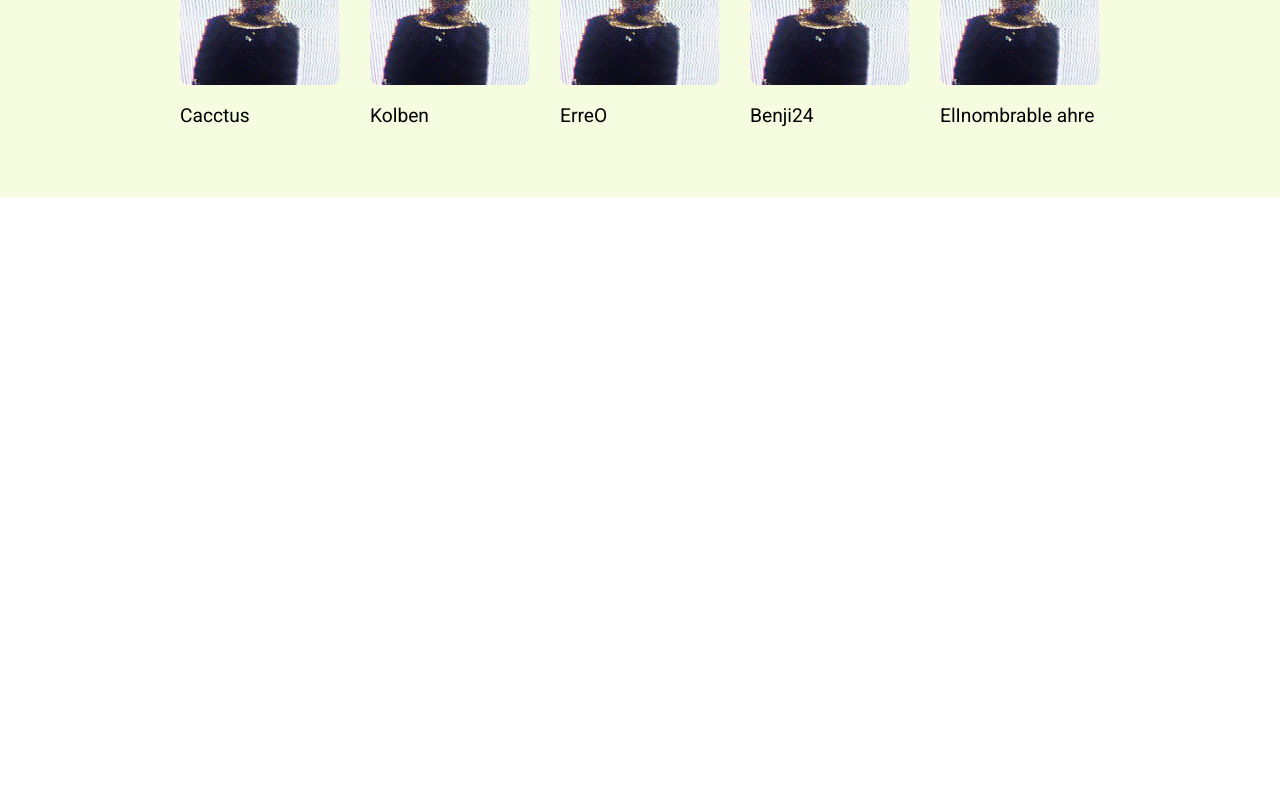
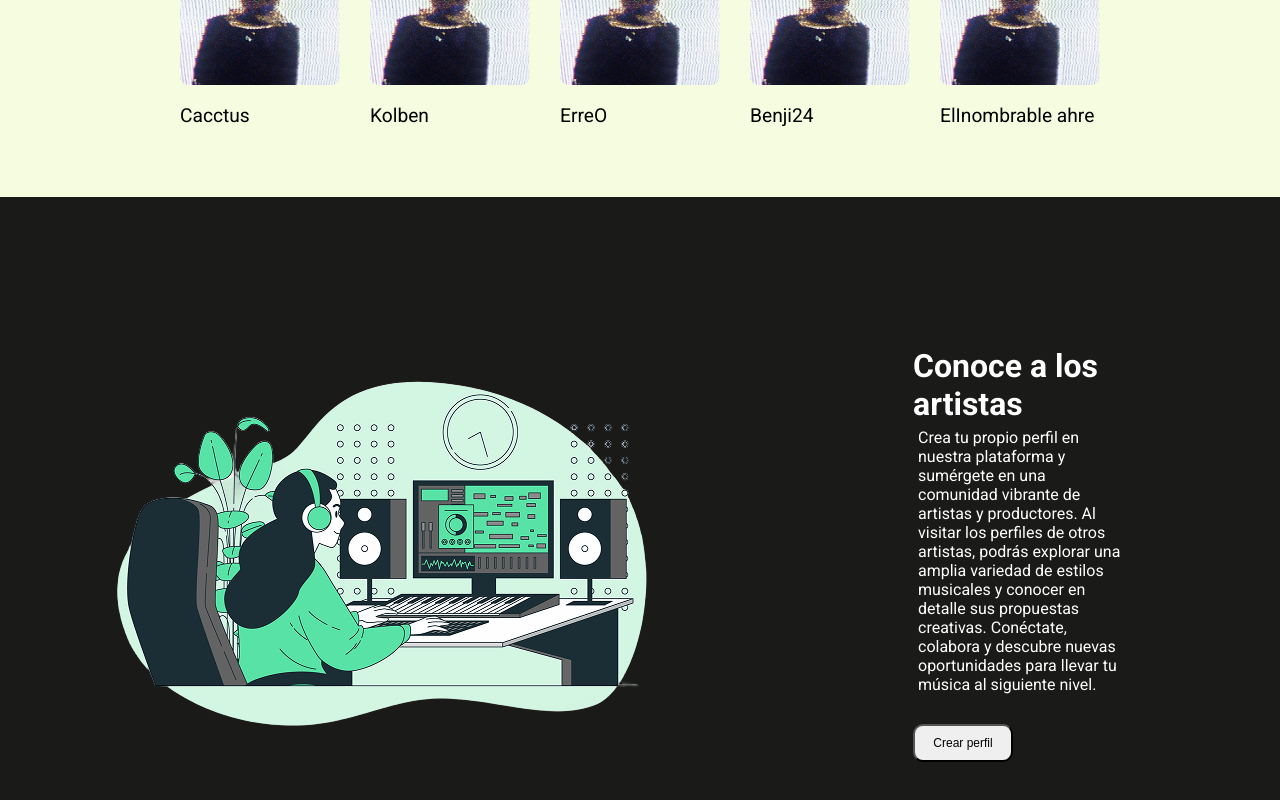
Before and after one commit to ValentinBaldini/CACCTUS, a React (Vite) app in the folder client/CacctusFrontend/: page / in a window 1280 px wide. Shown: the part 1824-2624 px from the top of the page. Before the commit the page ends 2021 px from the top, so only its background shows below. Built offline with nearby package versions, Linux system fonts and the light colour scheme.

Commit message:
06/06 11:21AM creacion de conoce a tus artistas del home

```diff
--- a/client/CacctusFrontend/src/Components/Home/Home.jsx
+++ b/client/CacctusFrontend/src/Components/Home/Home.jsx
@@ -2,6 +2,7 @@ import Header from "./Header/Header";
 import Search from "./Search/Search";
 import Navbar from "../Navbar/Navbar";
 import Popular from "./Popular/Popular";
+import Meet from "./meetTheArtist/Meet";
 
 const Home = () => {
   return (
@@ -10,6 +11,7 @@ const Home = () => {
       <Header />
       <Search />
       <Popular/>
+      <Meet />
     </>
   );
 };
--- a/client/CacctusFrontend/src/Components/Home/Popular/popular.css
+++ b/client/CacctusFrontend/src/Components/Home/Popular/popular.css
@@ -20,7 +20,6 @@
 
 .button-popular {
     height: 50%;
-    position: relative;
     font-size: 10px;
     text-transform: uppercase;
     text-decoration: none;
--- /dev/null
+++ b/client/CacctusFrontend/src/Components/Home/meetTheArtist/Meet.jsx
@@ -0,0 +1,25 @@
+import React from 'react'
+import "./meet.css";
+import imageMeetTheArtist from "../../../assets/image-meetTheArtist.png";
+
+const Meet = () => {
+    return (
+        <div className='meet-container'>
+            <div className="meet">
+                <div className="meet-image">
+                    <img src={imageMeetTheArtist} alt="meet the artist" />
+                </div>
+
+                <div className="meet-info">
+                    <h2>Conoce a los artistas</h2>
+                    <p>Crea tu propio perfil en nuestra plataforma y sumérgete en una comunidad vibrante de artistas y productores. Al visitar los perfiles de otros artistas, podrás explorar una amplia variedad de estilos musicales y conocer en detalle sus propuestas creativas. Conéctate, colabora y descubre nuevas oportunidades para llevar tu música al siguiente nivel.</p>
+                    <button className='btn-meet'>
+                        Crear perfil
+                    </button>
+                </div>
+            </div>
+        </div>
+    );
+};
+
+export default Meet;
--- /dev/null
+++ b/client/CacctusFrontend/src/Components/Home/meetTheArtist/meet.css
@@ -0,0 +1,45 @@
+.meet-container {
+    width: 100%;
+    background-color: var(--color-background-negro);
+}
+
+.meet {
+    max-width: 1366px;
+    display: flex;
+    justify-content: center;
+    align-items: center ;
+    padding: 100px;
+    gap: 200px;
+}
+
+.meet-image {
+    padding: 10px;
+}
+.meet-image img {
+    width: 543px;
+}
+
+.meet-info {
+    color: white;
+    padding: 50px;
+    width: 500px;
+}
+
+.meet-info h2 {
+    margin: auto;
+    font-size: 32px;
+}
+
+.meet-info p {
+    margin: auto;
+    padding: 5px;
+    padding-bottom: 30px;
+}
+
+
+.meet-info button {
+    padding: 10px;
+    border-radius: 10px;
+    font-size: 12px;
+    width: 100px;
+}
```
Also changed, not shown: client/CacctusFrontend/src/assets/image-meetTheArtist.png (added).
